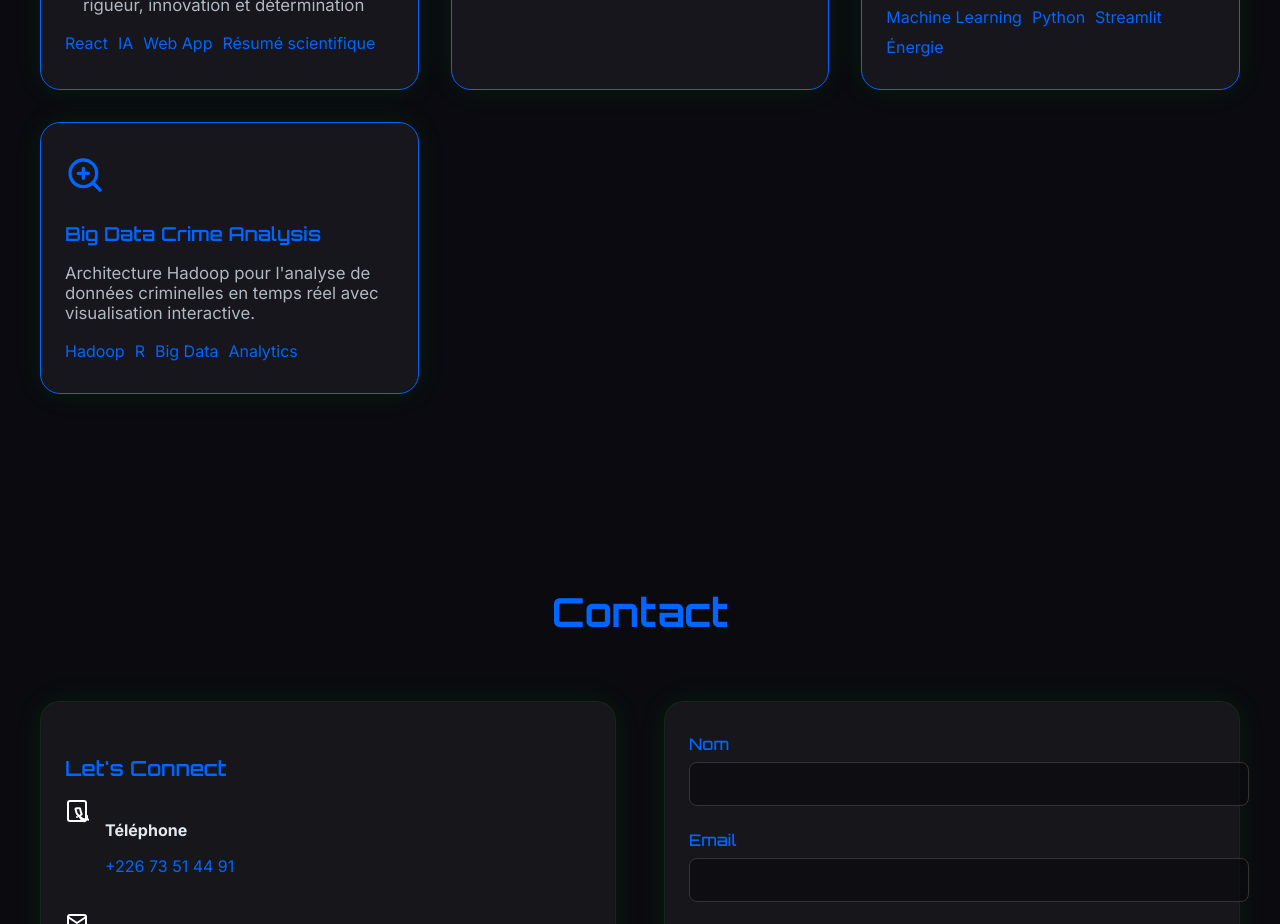
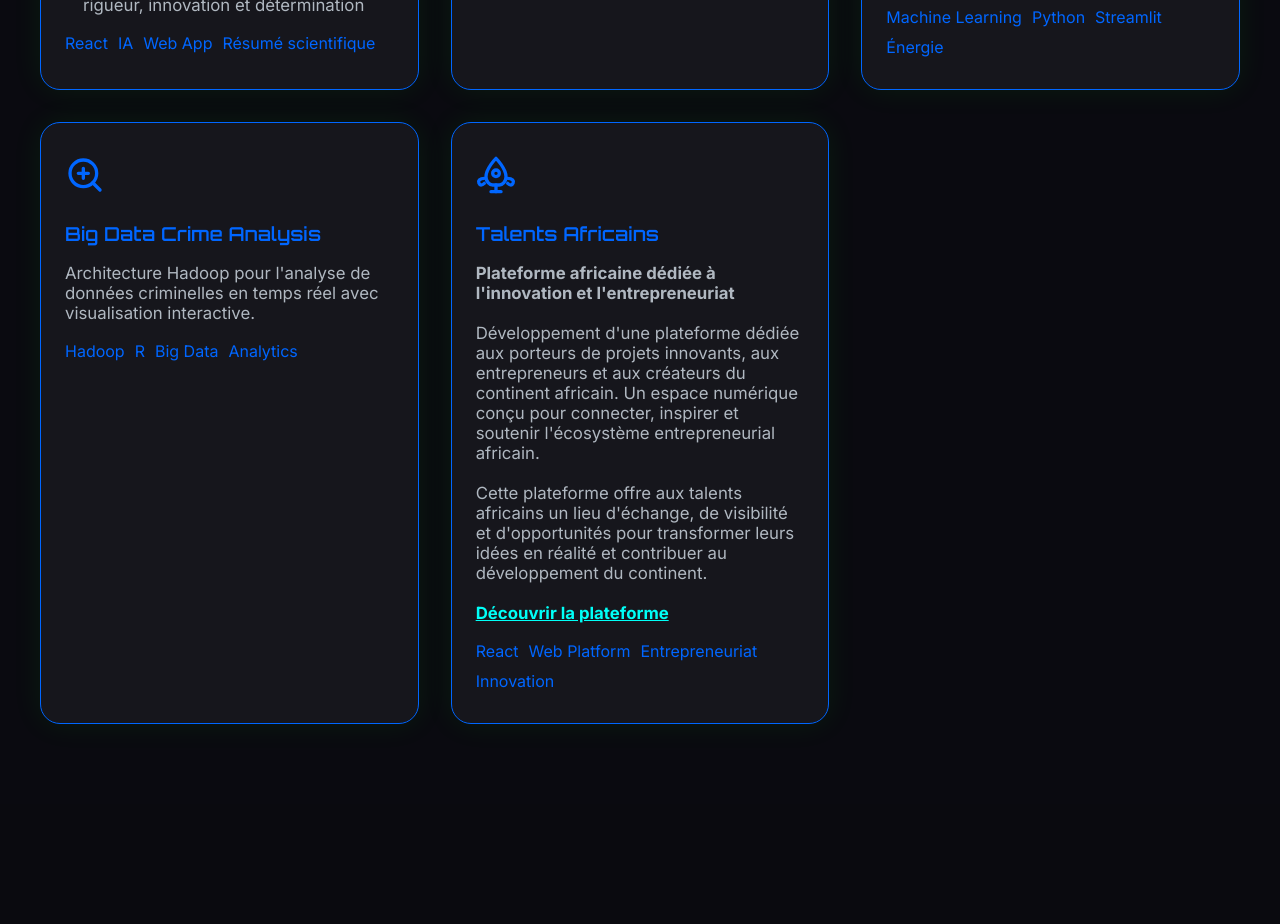
Before and after one commit to OUEDRAOGOFred/mon_portfolio, a React (Create React App) app: page / in a window 1280 px wide. Shown: the part 3300-4224 px from the top of the page. Built offline with nearby package versions, Linux system fonts and the light colour scheme.

Commit message:
Ajout du projet Talents Africains dans la liste des projets innovants

```diff
--- a/src/components/Projects.js
+++ b/src/components/Projects.js
@@ -27,6 +27,17 @@ const SearchIcon = () => (
     <circle cx="11" cy="11" r="8" stroke="currentColor" strokeWidth="2"/>
     <path d="M21 21L16.65 16.65" stroke="currentColor" strokeWidth="2" strokeLinecap="round"/>
     <path d="M11 8V14M8 11H14" stroke="currentColor" strokeWidth="2" strokeLinecap="round"/>
+  </svg>
+);
+
+const RocketIcon = () => (
+  <svg width="40" height="40" viewBox="0 0 24 24" fill="none" xmlns="http://www.w3.org/2000/svg">
+    <path d="M12 2C12 2 6 8 6 13C6 16 8 18 10 18H14C16 18 18 16 18 13C18 8 12 2 12 2Z" stroke="currentColor" strokeWidth="2" strokeLinecap="round" strokeLinejoin="round"/>
+    <path d="M12 18V22" stroke="currentColor" strokeWidth="2" strokeLinecap="round"/>
+    <path d="M9 22H15" stroke="currentColor" strokeWidth="2" strokeLinecap="round"/>
+    <circle cx="12" cy="11" r="2" stroke="currentColor" strokeWidth="2"/>
+    <path d="M5 14C5 14 3 14 2 15C1 16 2 18 3 18C4 18 5 17 5 17" stroke="currentColor" strokeWidth="2" strokeLinecap="round"/>
+    <path d="M19 14C19 14 21 14 22 15C23 16 22 18 21 18C20 18 19 17 19 17" stroke="currentColor" strokeWidth="2" strokeLinecap="round"/>
   </svg>
 );
 
@@ -86,6 +97,20 @@ const projects = [
     color: "blue",
     icon: <SearchIcon />
   },
+  {
+    title: "Talents Africains",
+    description: (
+      <>
+        <strong>Plateforme africaine dédiée à l'innovation et l'entrepreneuriat</strong><br /><br />
+        Développement d'une plateforme dédiée aux porteurs de projets innovants, aux entrepreneurs et aux créateurs du continent africain. Un espace numérique conçu pour connecter, inspirer et soutenir l'écosystème entrepreneurial africain.<br /><br />
+        Cette plateforme offre aux talents africains un lieu d'échange, de visibilité et d'opportunités pour transformer leurs idées en réalité et contribuer au développement du continent.<br /><br />
+        <a href="https://talents-africains-git-main-ouedraogo-freddys-projects.vercel.app/" target="_blank" rel="noopener noreferrer" style={{color:'#00fff7',fontWeight:'bold',textDecoration:'underline'}}>Découvrir la plateforme</a>
+      </>
+    ),
+    tags: ["React", "Web Platform", "Entrepreneuriat", "Innovation"],
+    color: "green",
+    icon: <RocketIcon />
+  },
   // Projet "Portfolio Futuriste" supprimé
 ];
 
```
